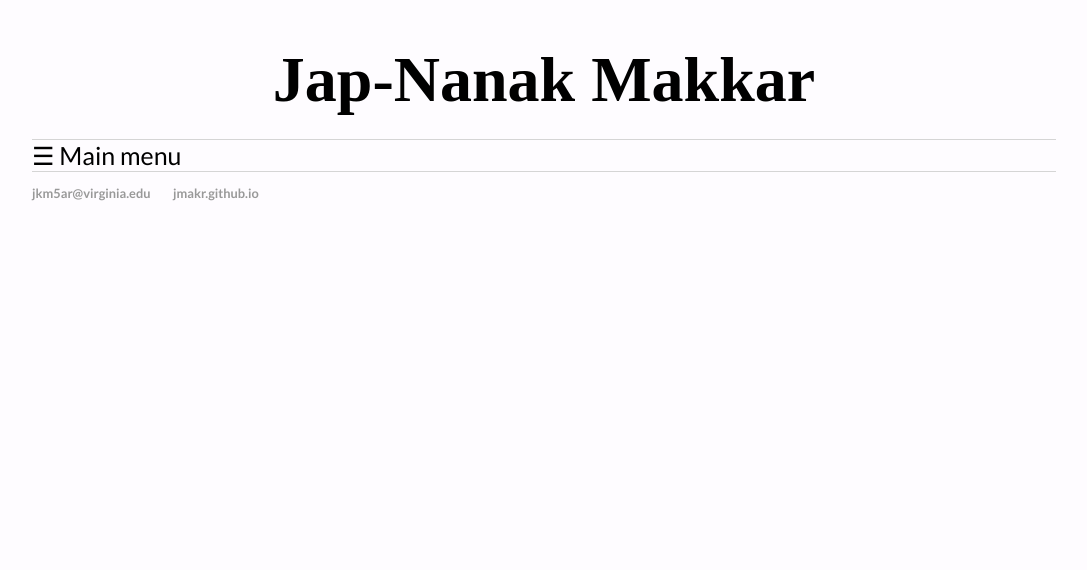
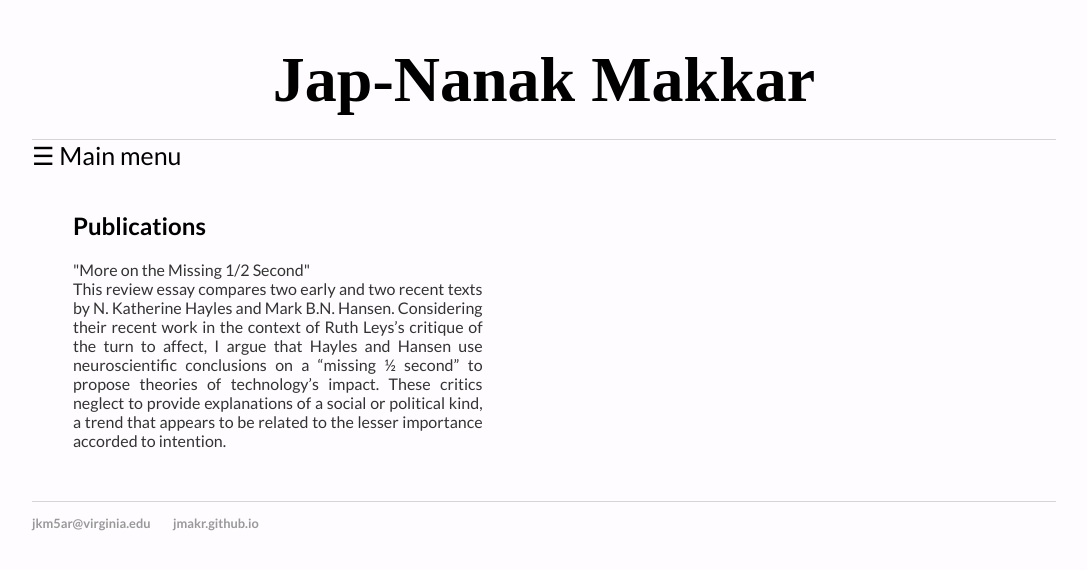
Before and after one commit to jmakr/jmakr.github.io, a Jekyll site: the page built from publications/index.html, in a window 1280 px wide. Shown: the top 570 px of the page, without its empty margins (96-1183 px from the left). Built offline with Jekyll 4.4.1, drawn with Linux system fonts in a browser that asks for light colours.

Commit message:
Update index.html

```diff
--- a/publications/index.html
+++ b/publications/index.html
@@ -2,3 +2,19 @@
 layout: default
 title: Publications
 ---
+
+
+<div class="blurb">
+    	<h2>{{ page.title }}</h2>
+
+     <p2 align="justify"> "More on the Missing 1/2 Second"</p2>
+     <p2 align="justify"> This review essay compares two early and two recent texts by N. Katherine
+Hayles and Mark B.N. Hansen. Considering their recent work in the context of Ruth
+Leys’s critique of the turn to affect, I argue that Hayles and Hansen use neuroscientific
+conclusions on a “missing ½ second” to propose theories of technology’s impact. These
+critics neglect to provide explanations of a social or political kind, a trend that appears to
+be related to the lesser importance accorded to intention.</p2>
+
+
+
+  </div>
```
